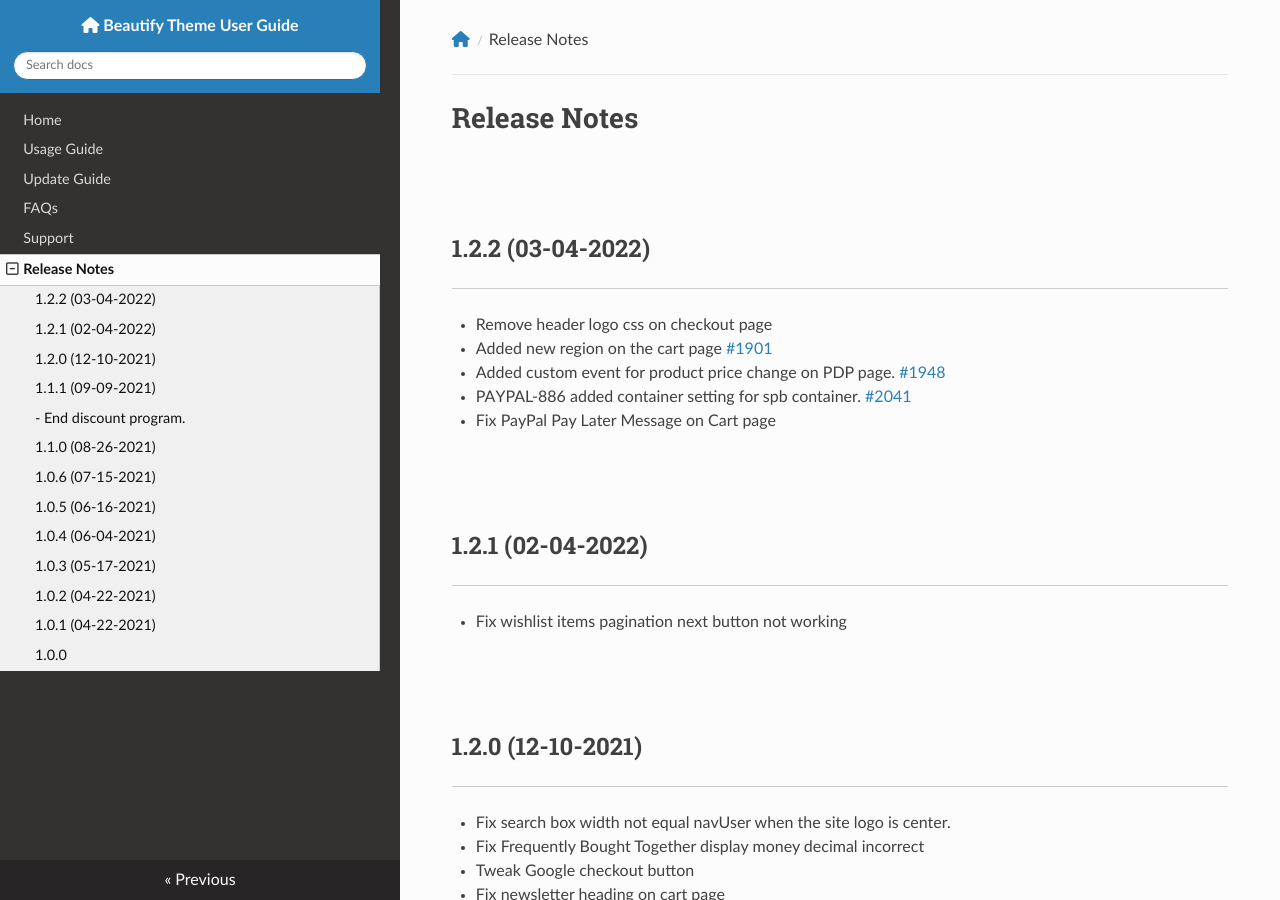
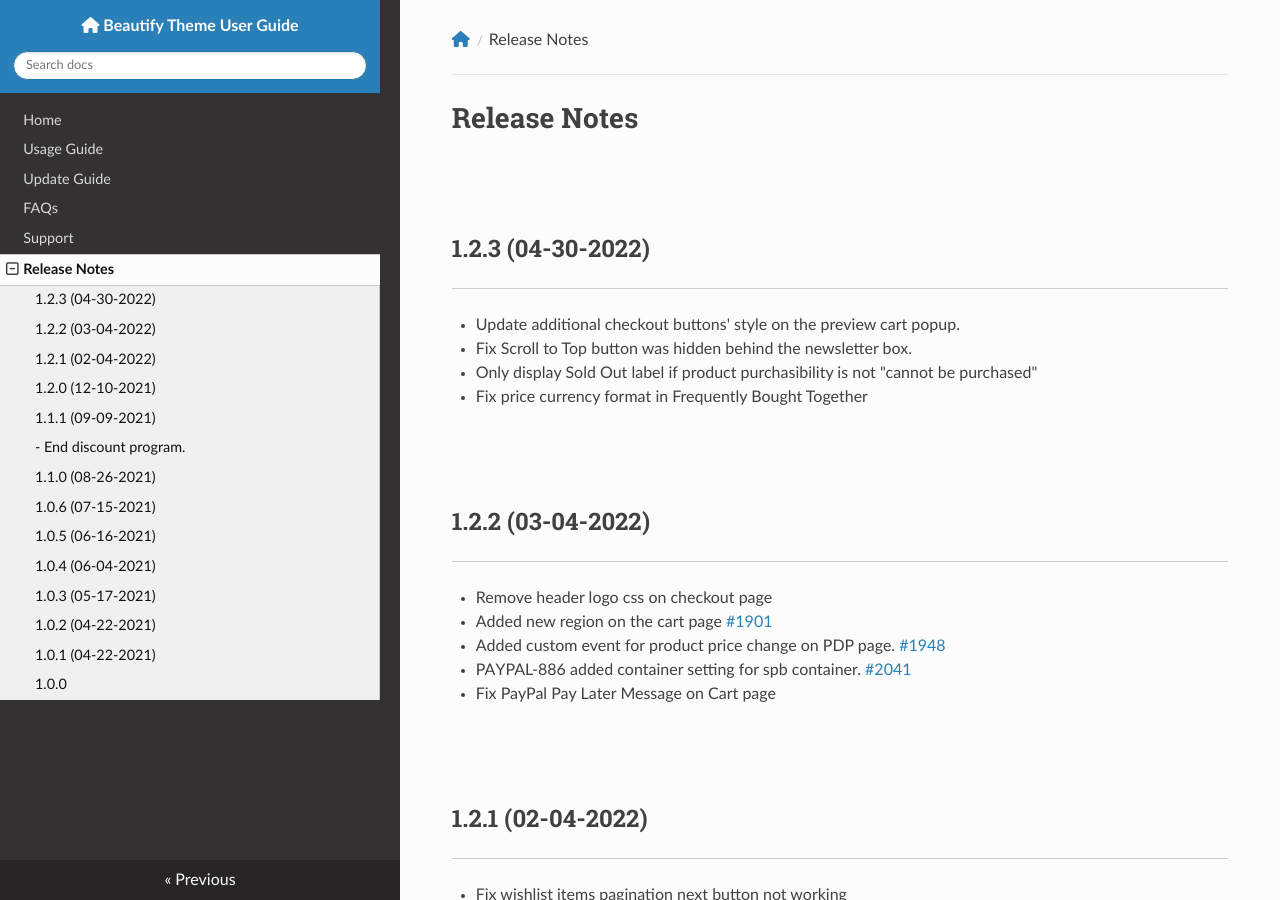
Before and after one commit to tvlgiao/bc-beautify-docs, an MkDocs documentation site: the page built from docs/changelog.md, in a window 1280 px wide and 900 px high. Built offline with MkDocs 1.6.1, drawn with Linux system fonts in a browser that asks for light colours; nearby versions of some CDN libraries.

Commit message:
Release 1.2.3

```diff
--- a/docs/changelog.md
+++ b/docs/changelog.md
@@ -1,4 +1,11 @@
 # Release Notes
+
+## 1.2.3 (04-30-2022)
+- Update additional checkout buttons' style on the preview cart popup.
+- Fix Scroll to Top button was hidden behind the newsletter box.
+- Only display Sold Out label if product purchasibility is not "cannot be purchased"
+- Fix price currency format in Frequently Bought Together
+
 
 ## 1.2.2 (03-04-2022)
 - Remove header logo css on checkout page
```
